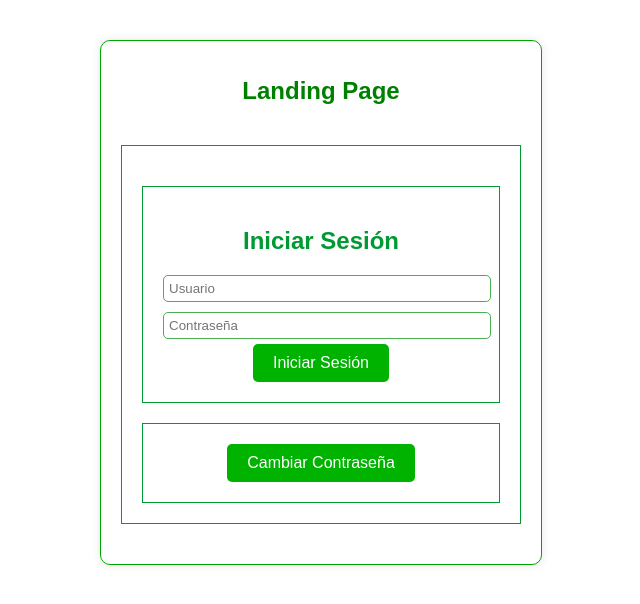
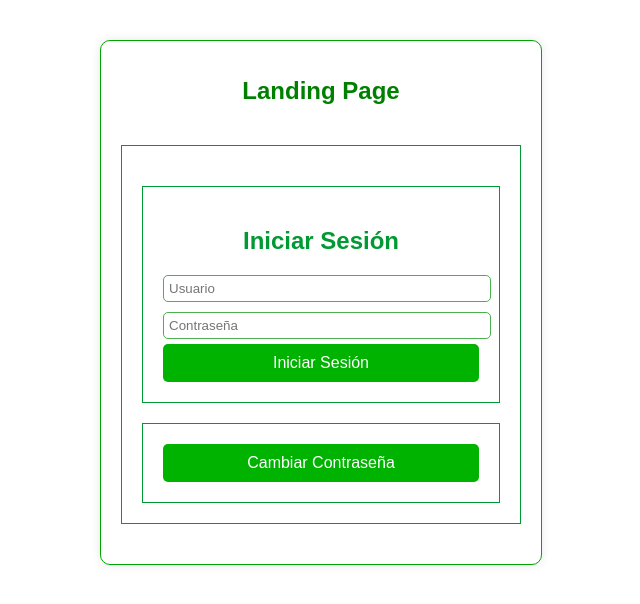
Before and after one commit to alexismichia/front-ramiro, a React (Create React App) app: page / in a window 1280 px wide. Shown: the top 604 px of the page, without its empty margins (354-994 px from the left). Built offline with nearby package versions, Linux system fonts and the light colour scheme.

Commit message:
Update landing.css

```diff
--- a/src/componentes/Landingpage/landing.css
+++ b/src/componentes/Landingpage/landing.css
@@ -4,42 +4,33 @@
   flex-direction: column;
   align-items: center;
   justify-content: center;
-  background-color: #4CAF50; /* Color verde principal */
   height: 100vh;
-  padding: 20px;
+  background-color: #4CAF50; /* Fondo verde principal */
+  padding: 0 20px; /* Aumentar el espacio de relleno en los lados */
+  text-align: center; /* Alinear el contenido al centro */
 }
 
 /* Estilo del título */
 h1 {
-  font-size: 36px;
-  color: #fff; /* Texto blanco */
+  font-size: 24px; /* Reducir el tamaño del título */
+  color: #fff; /* Texto en blanco */
   margin-bottom: 20px;
 }
 
 /* Estilo de los campos de entrada */
-input {
+input, button {
   width: 100%;
   padding: 10px;
   margin: 5px 0;
-  border: 1px solid #4CAF50; /* Borde verde */
+  border: 1px solid #fff; /* Borde blanco */
   border-radius: 4px;
+  color: #4CAF50; /* Texto en verde principal */
+  background-color: #fff; /* Fondo blanco */
 }
 
 /* Estilo del botón para iniciar sesión */
 button {
   background-color: #4CAF50; /* Color verde principal */
-  color: #fff;
-  padding: 10px 20px;
-  border: none;
-  border-radius: 4px;
-  cursor: pointer;
-  font-size: 16px;
-  margin-top: 10px;
-}
-
-/* Estilo del botón de cambio de contraseña */
-.change-password-button {
-  background-color: #0073e6; /* Color azul */
   color: #fff;
   padding: 10px 20px;
   border: none;
@@ -62,18 +53,10 @@ button {
   color: #ff0000; /* Color rojo para mensajes de error */
 }
 
-/* Estilos para dispositivos móviles */
-@media (max-width: 768px) {
+/* Estilos para dispositivos móviles en vertical */
+@media (max-width: 768px) and (orientation: portrait) {
   .container {
-    padding: 50px;
-  }
-
-  h1 {
-    font-size: 24px;
-  }
-
-  input, button, .change-password-button {
-    width: 100%;
-    font-size: 14px;
+    padding: 20px; /* Aumentar el espacio de relleno en los lados */
+    text-align: center; /* Alinear el contenido al centro */
   }
 }
```
